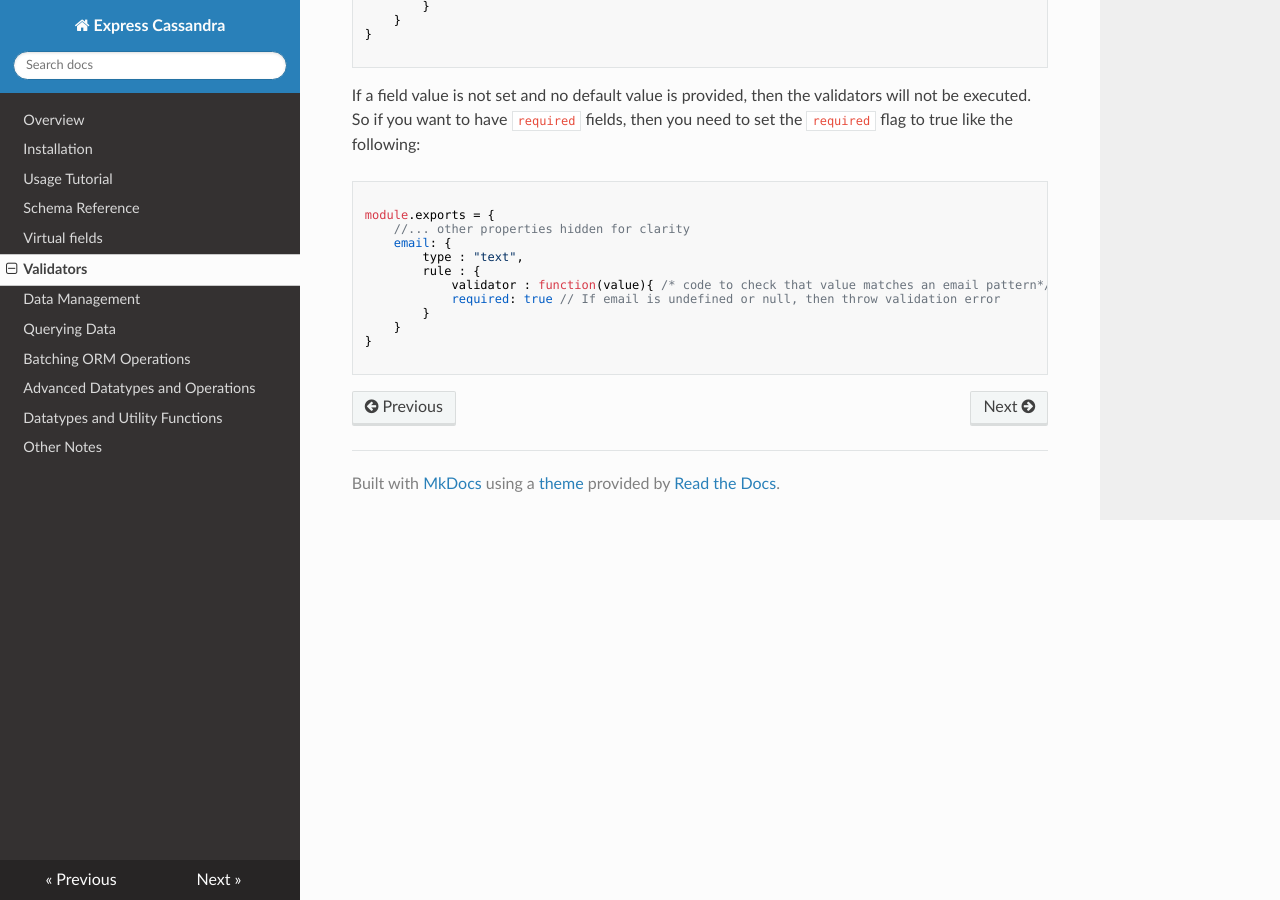
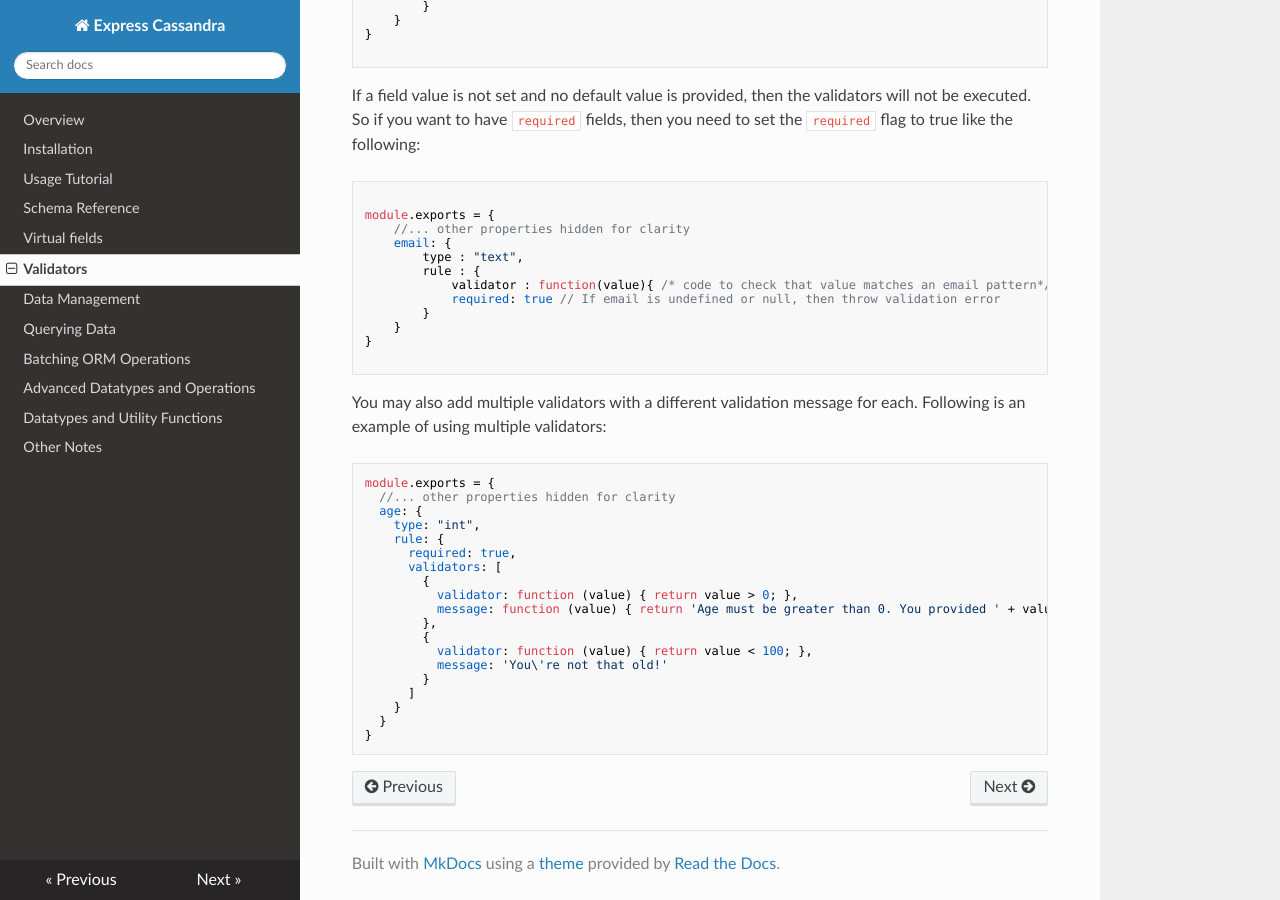
Before and after one commit to masumsoft/express-cassandra, an MkDocs documentation site: the page built from docs/validators.md, in a window 1280 px wide and 900 px high, scrolled down 1322 px. Built offline with MkDocs 1.6.1, drawn with Linux system fonts in a browser that asks for light colours; nearby versions of some CDN libraries; old or Windows-style settings are respelled for this version of MkDocs.

Commit message:
updating doc for multiple validator support

````diff
--- a/docs/validators.md
+++ b/docs/validators.md
@@ -86,3 +86,27 @@ module.exports = {
 }
 
 ```
+
+You may also add multiple validators with a different validation message for each. Following is an example of using multiple validators:
+
+```
+module.exports = {
+  //... other properties hidden for clarity
+  age: {
+    type: "int",
+    rule: {
+      required: true,
+      validators: [
+        {
+          validator: function (value) { return value > 0; },
+          message: function (value) { return 'Age must be greater than 0. You provided ' + value; }
+        },
+        {
+          validator: function (value) { return value < 100; },
+          message: 'You\'re not that old!'
+        }
+      ]
+    }
+  }
+}
+```
````
